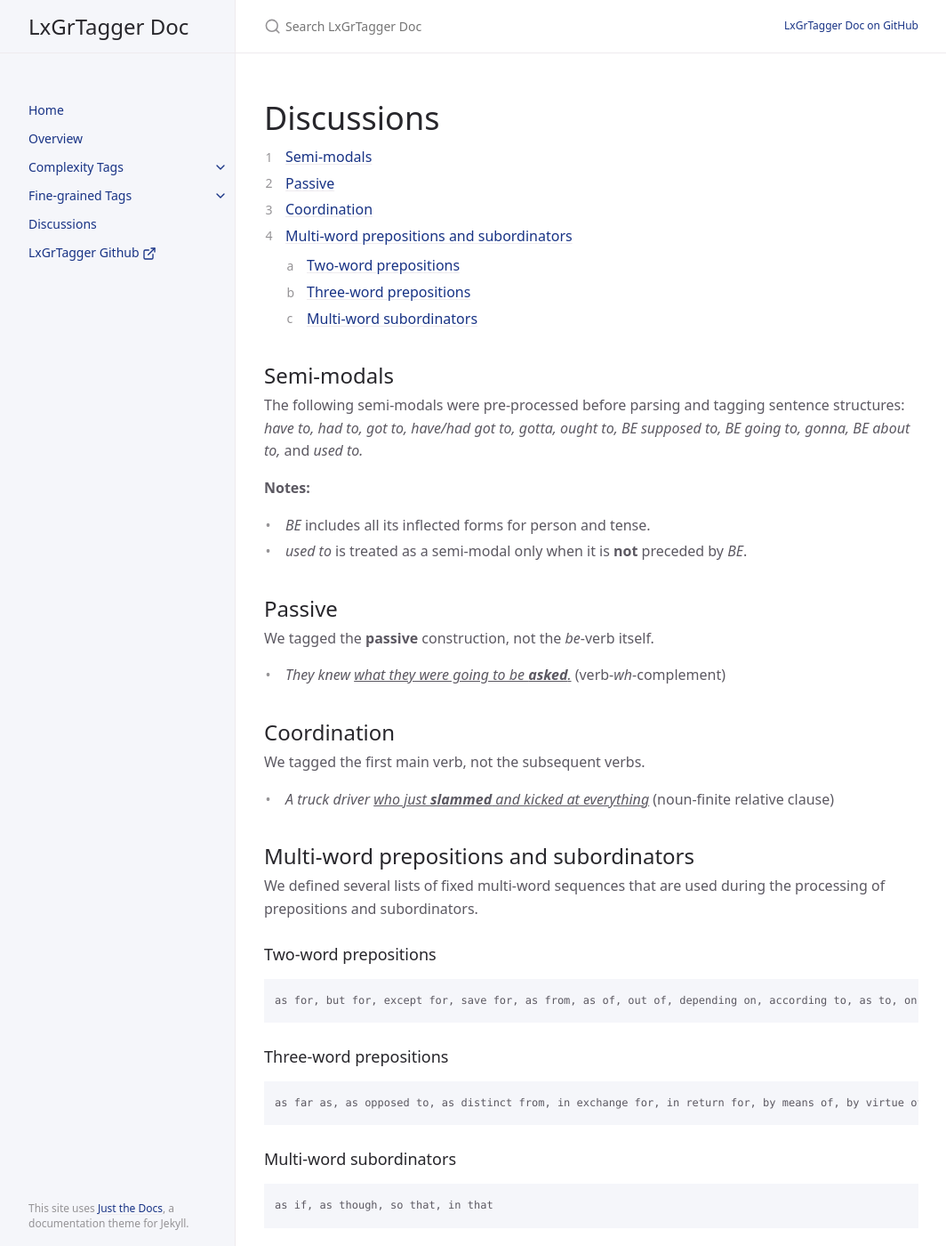
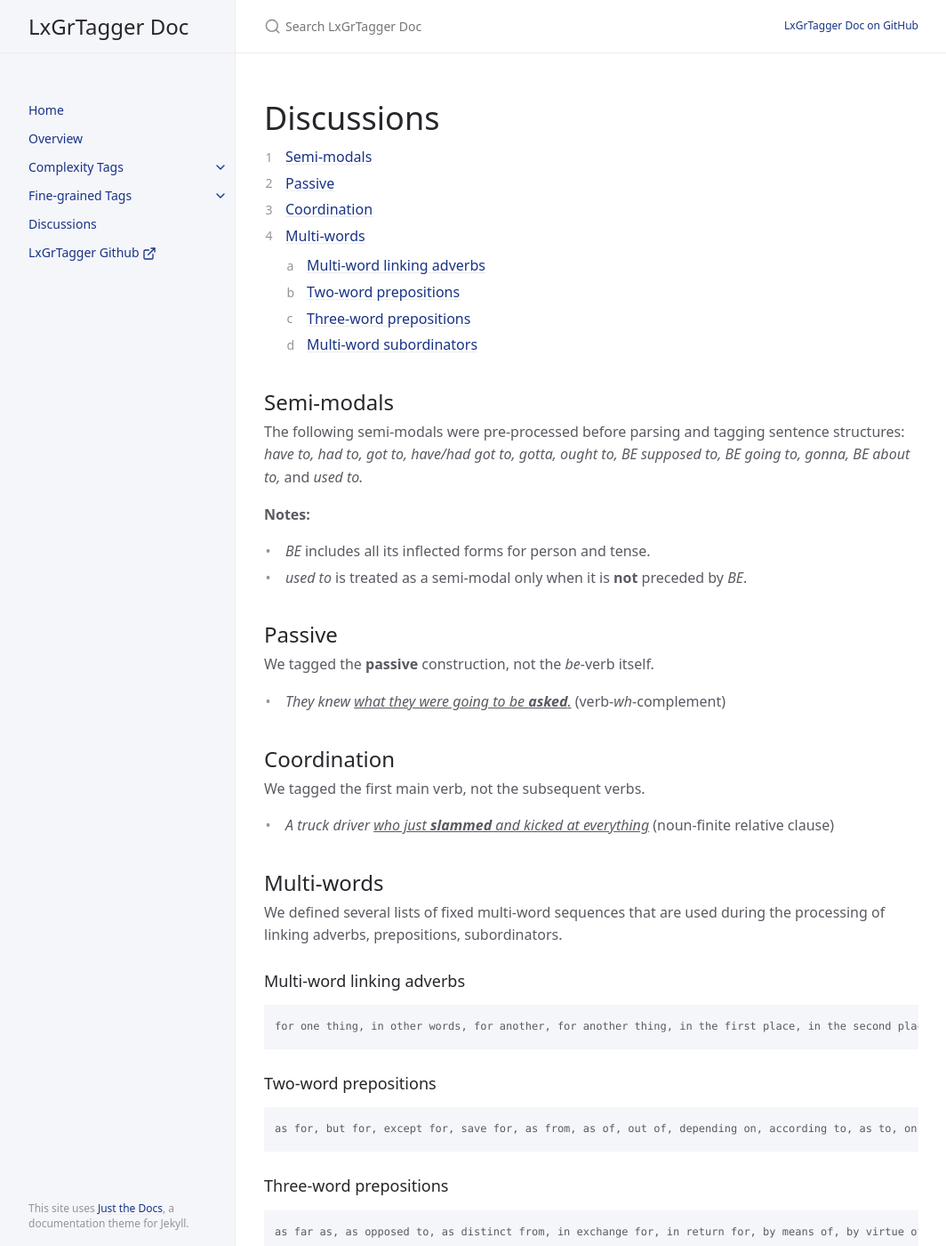
Before and after one commit to LCR-ADS-Lab/LxGrTagger-Documentation, a Jekyll site: the page built from docs/Discussions.md, in a window 1280 px wide and 1400 px high. Shown: the whole window at 89% size, without its empty margins (107-1171 px from the left). Built offline with Jekyll 4.4.1, drawn with Linux system fonts in a browser that asks for light colours; cached includes are drawn as plain includes.

Commit message:
Update Discussions.md

````diff
--- a/docs/Discussions.md
+++ b/docs/Discussions.md
@@ -29,9 +29,15 @@ We tagged the first main verb, not the subsequent verbs.
 
 - *A truck driver <ins>who just **slammed** and kicked at everything</ins>* (noun-finite relative clause)
 
-## Multi-word prepositions and subordinators
+## Multi-words
 
-We defined several lists of fixed multi‐word sequences that are used during the processing of prepositions and subordinators.
+We defined several lists of fixed multi‐word sequences that are used during the processing of linking adverbs, prepositions, subordinators.
+
+### Multi-word linking adverbs
+
+```markdown
+for one thing, in other words, for another, for another thing, in the first place, in the second place, first of all, to begin with, in addition, in sum, to conclude, by the same token, all in all, in conclusion, to summarize, which is to say, for example, for instance, on the other hand, in contrast, on the contrary, by comparison, in any case, at any rate, in spite of, after all, by the way
+```
 
 ### Two-word prepositions
 
````
